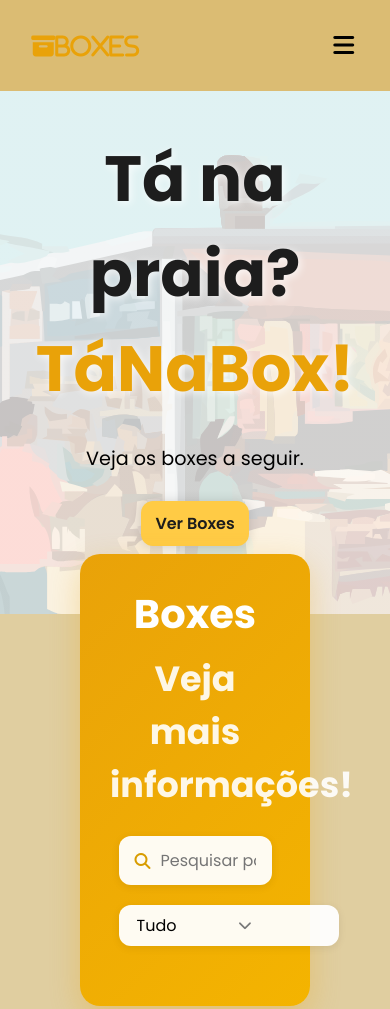
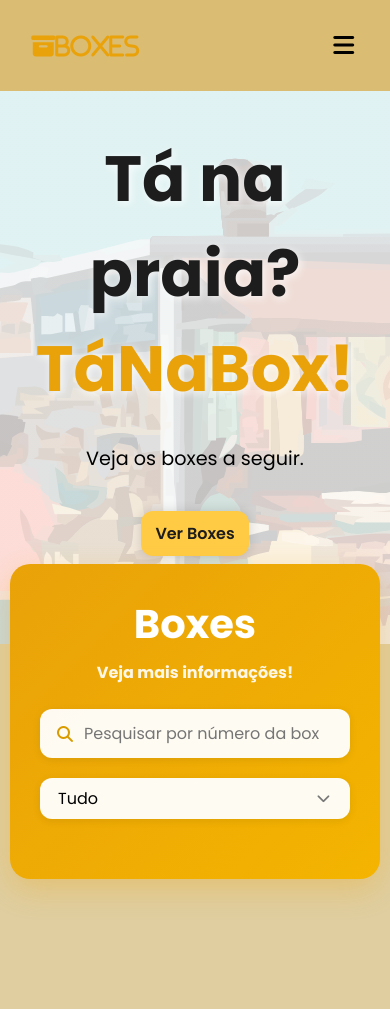
Before and after one commit to Joao-Paulo-Dev-Initial/Projeto-Integrador-II, a plain HTML site: page Front-end/pages/home.html in a window 390 px wide. Shown: the top 1009 px of the page. Drawn offline with nearby package versions, Linux system fonts and the light colour scheme; no server answers.

Commit message:
Correção de responsividade

```diff
--- a/Front-end/styles/components/home.css
+++ b/Front-end/styles/components/home.css
@@ -202,15 +202,47 @@
     }
 
     .filter-input {
-        width: 90%;
+        width: 100%;
+        max-width: 320px;
+    }
+
+    .filter-input input {
+        min-width: 0;
     }
 
     .select-wrapper {
-        width: 90%;
+        width: 100%;
+        max-width: 320px;
     }
 
     #categoryFilter {
         width: 100%;
     }
 
+    #menu-card {
+    width: 95%;
+    max-width: 95%;
+    padding: 20px;
+    margin-top: 10px;
 }
+
+#menu-card .section-title {
+    font-size: 2rem;
+}
+
+#menu-card .section-subtitle {
+    font-size: 1rem;
+    line-height: 1.4;
+}
+
+#cta {
+    padding-bottom: 40px;
+}
+
+#cta_buttons {
+    justify-content: center;
+    margin-top: 10px;
+    margin-bottom: 20px;
+}
+
+}
--- a/Front-end/styles/components/menu.css
+++ b/Front-end/styles/components/menu.css
@@ -141,8 +141,15 @@
 }
 
 @media screen and (max-width: 600px) {
+
+    #menu {
+        padding: 20px 10px;
+    }
+
     #boxes {
         grid-template-columns: repeat(auto-fit, minmax(280px, 1fr));
+        justify-content: center;
+        gap: 200px;
     }
 
     #menu .selection-subtitle {
```
